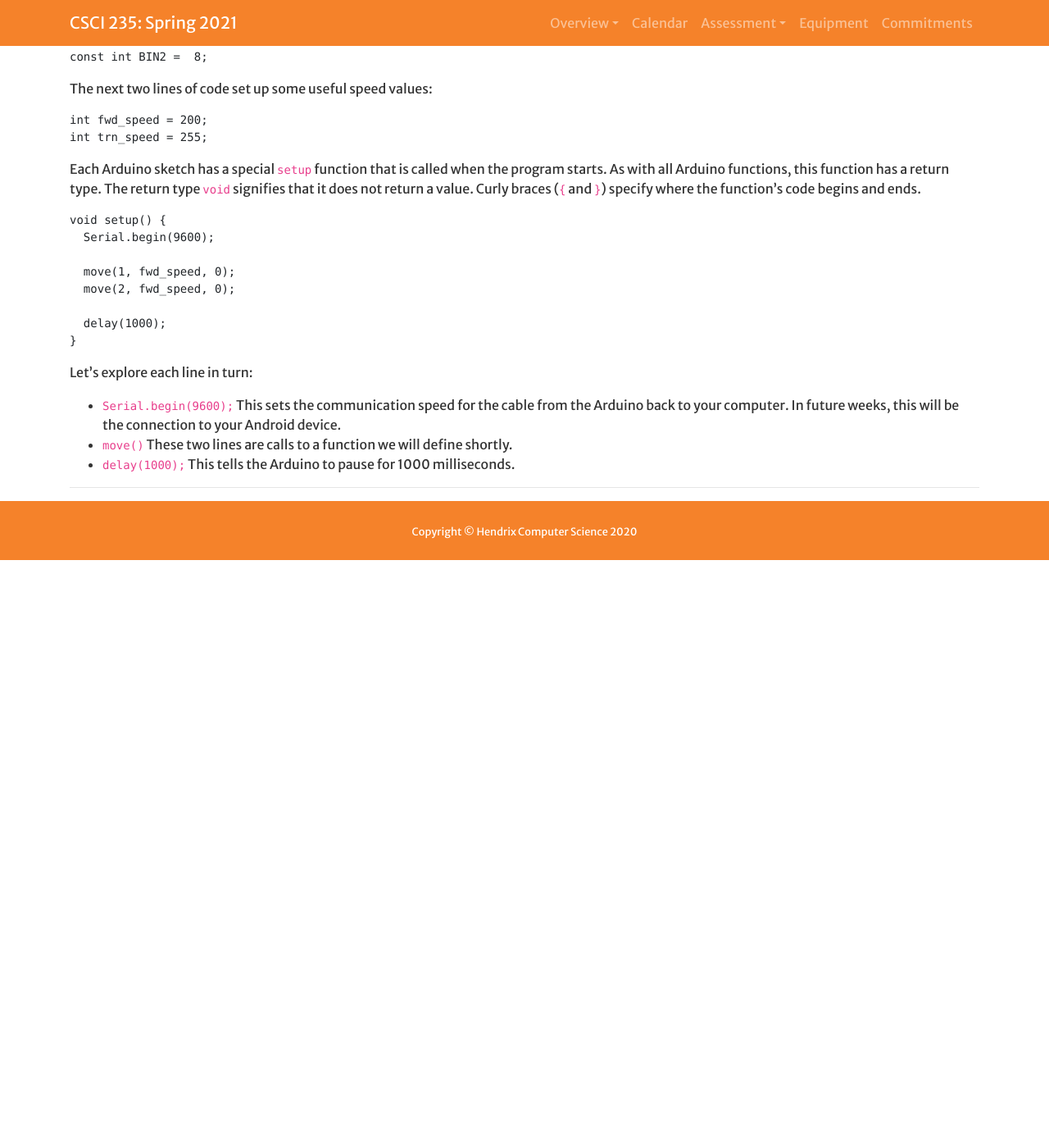
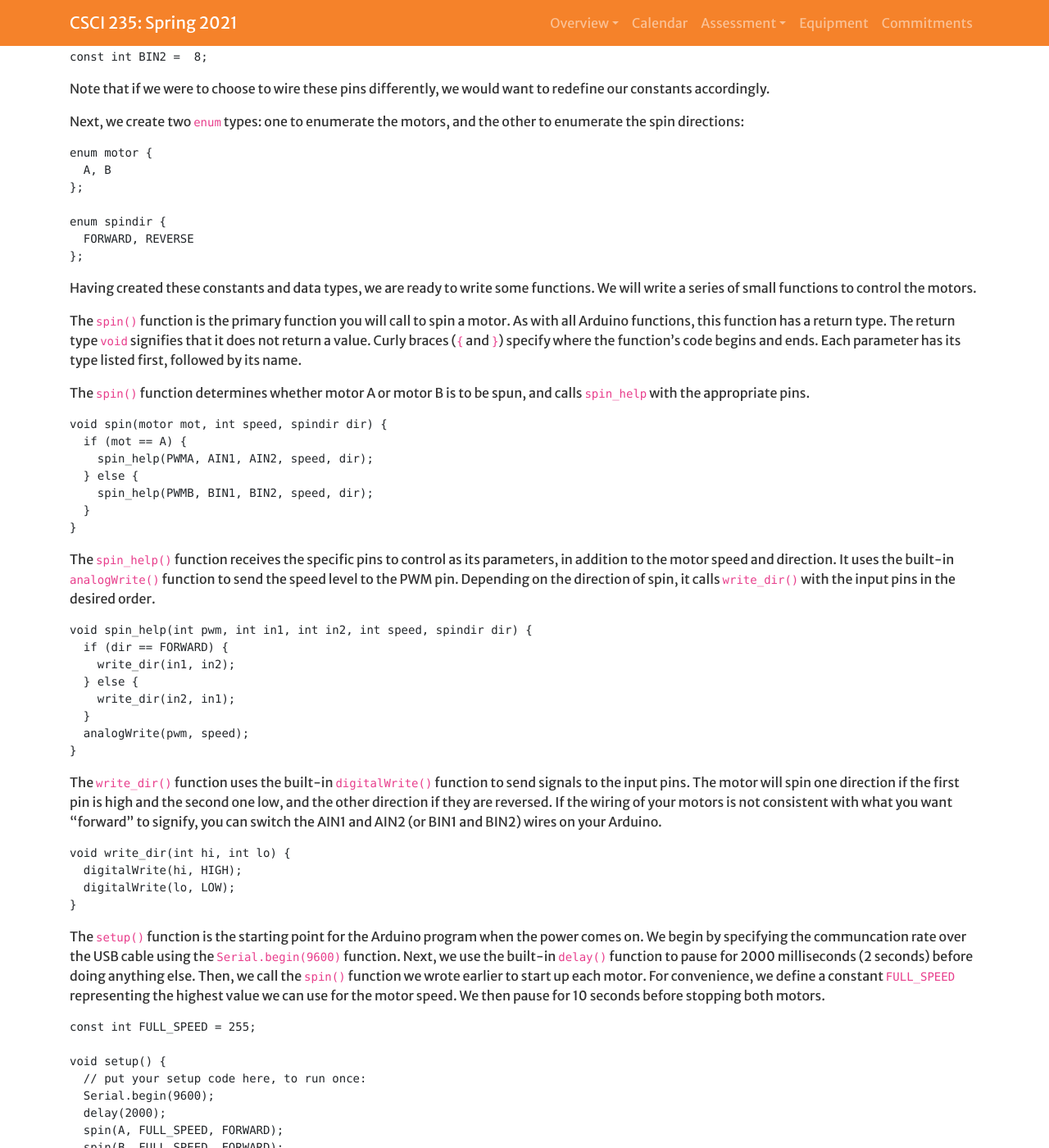
Before and after one commit to Hendrix-CS/csci235, a Jekyll site: the page built from projects/build_program_robot.md, in a window 1280 px wide and 1400 px high, scrolled down 6028 px. Shown: the whole window at 82% size. Built offline with Jekyll 4.4.1, drawn with Linux system fonts in a browser that asks for light colours; a script that is not in the unit is left out; our own code applies the rules of GitHub Pages for plain Markdown files; before the commit the page ends 6711 px from its top, so only the background shows below that; some of the changed text lies outside the part shown.

Commit message:
Some assignment updates.

````diff
--- a/projects/build_program_robot.md
+++ b/projects/build_program_robot.md
@@ -183,33 +183,98 @@ const int BIN1 =  9;
 const int BIN2 =  8;
 ```
 
-The next two lines of code set up some useful speed values:
+Note that if we were to choose to wire these pins differently, we would want to redefine
+our constants accordingly.
+
+Next, we create two `enum` types: one to enumerate the motors, and the other to enumerate the
+spin directions:
 
 ```
-int fwd_speed = 200;
-int trn_speed = 255;
+enum motor {
+  A, B
+};
+
+enum spindir {
+  FORWARD, REVERSE
+};
 ```
 
-Each Arduino sketch has a special `setup` function that is called when the program starts. As
+Having created these constants and data types, we are ready to write some functions. We will
+write a series of small functions to control the motors.
+
+The `spin()` function is the primary function you will call to spin a motor. As
 with all Arduino functions, this function has a return type. The return type `void` signifies
 that it does not return a value. Curly braces (`{` and `}`) specify where the function's code
-begins and ends.
+begins and ends. Each parameter has its type listed first, followed by its name.
+
+The `spin()` function determines whether motor A or motor B is to be spun, and calls `spin_help`
+with the appropriate pins.
 
 ```
-void setup() {
-  Serial.begin(9600);
-
-  move(1, fwd_speed, 0);
-  move(2, fwd_speed, 0);
-
-  delay(1000);
+void spin(motor mot, int speed, spindir dir) {
+  if (mot == A) {
+    spin_help(PWMA, AIN1, AIN2, speed, dir);
+  } else {
+    spin_help(PWMB, BIN1, BIN2, speed, dir);
+  }
 }
 ```
 
-Let's explore each line in turn:
-* `Serial.begin(9600);` This sets the communication speed for the cable from the Arduino back to
-  your computer. In future weeks, this will be the connection to your Android device.
-* `move()` These two lines are calls to a function we will define shortly.
-* `delay(1000);` This tells the Arduino to pause for 1000 milliseconds.
+The `spin_help()` function receives the specific pins to control as its parameters, in addition
+to the motor speed and direction. It uses the built-in `analogWrite()` function to send the
+speed level to the PWM pin. Depending on the direction of spin, it calls `write_dir()` with
+the input pins in the desired order.
+
+```
+void spin_help(int pwm, int in1, int in2, int speed, spindir dir) {
+  if (dir == FORWARD) {
+    write_dir(in1, in2);
+  } else {
+    write_dir(in2, in1);
+  }
+  analogWrite(pwm, speed);
+}
+```
+
+The `write_dir()` function uses the built-in `digitalWrite()` function to send signals to the
+input pins. The motor will spin one direction if the first pin is high and the second one low,
+and the other direction if they are reversed. If the wiring of your motors is not consistent
+with what you want "forward" to signify, you can switch the AIN1 and AIN2 (or BIN1 and BIN2)
+wires on your Arduino.
+
+```
+void write_dir(int hi, int lo) {
+  digitalWrite(hi, HIGH);
+  digitalWrite(lo, LOW);
+}
+```
+
+The `setup()` function is the starting point for the Arduino program when the power comes on.
+We begin by specifying the communcation rate over the USB cable using the `Serial.begin(9600)`
+function. Next, we use the built-in `delay()` function to pause for 2000 milliseconds (2 seconds)
+before doing anything else. Then, we call the `spin()` function we wrote earlier to start up each motor.
+For convenience, we define a constant `FULL_SPEED` representing the highest value we can use for the
+motor speed. We then pause for 10 seconds before stopping both motors.
+
+```
+const int FULL_SPEED = 255;
+
+void setup() {
+  // put your setup code here, to run once:
+  Serial.begin(9600);
+  delay(2000);
+  spin(A, FULL_SPEED, FORWARD);
+  spin(B, FULL_SPEED, FORWARD);
+  delay(10000);
+  spin(A, 0, FORWARD);
+  spin(B, 0, FORWARD);
+}
+
+```
+
+## <a name="assignment">Assignment</a>
+
+Once you have built your robot, write the following programs:
+*
 
 ------------------------------------------------------------------------
````
Also changed, not shown: other parts of projects/build_program_robot.md (+4 -4 lines), projects/planning.md (+2 -0 lines).
